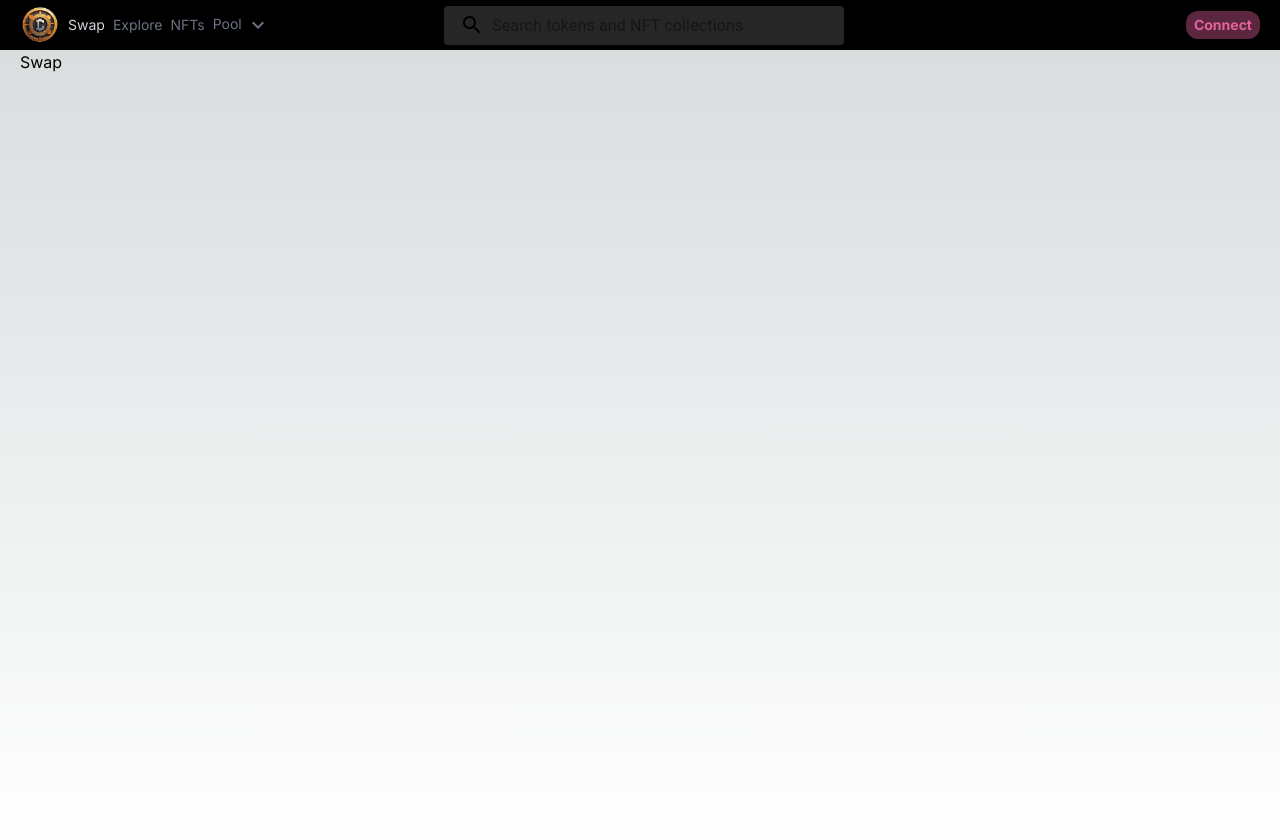
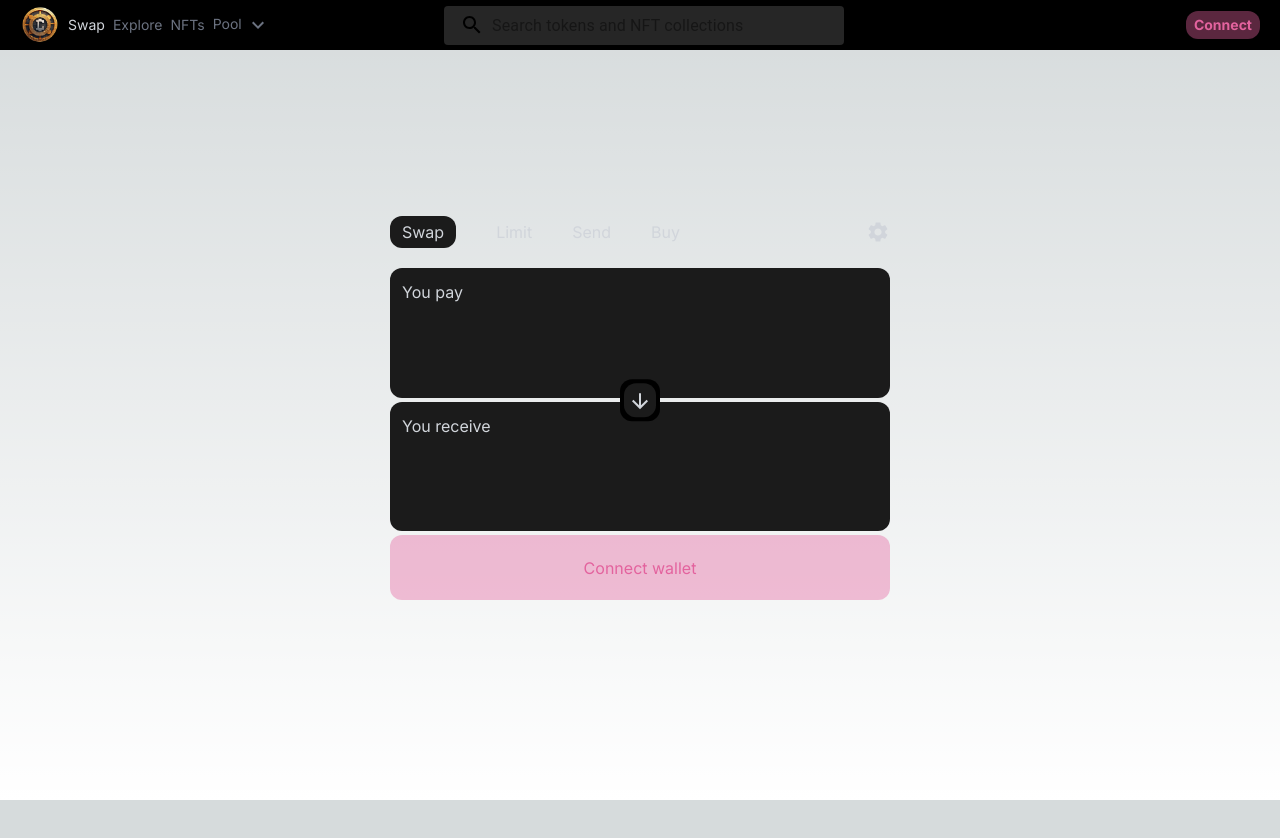
Before and after one commit to lsyurea/crypto_platform, a Next.js app in the folder frontend/: page /swap in a window 1280 px wide. Shown: the top 838 px of the page. After the commit the page ends 800 px from the top, so only its background shows below. Built offline with nearby package versions, Linux system fonts and the light colour scheme.

Commit message:
Create swap page

```diff
--- a/frontend/src/app/layout.tsx
+++ b/frontend/src/app/layout.tsx
@@ -19,9 +19,10 @@ export default function RootLayout({
     <html lang="en">
       <body className={inter.className}>
         {/* height is 50px */}
-        <Navbar />
+
         {/* ensures height is h-screen - 50px */}
-        <div className="h-screen -mt-50">
+        <div className="h-screen box-border mt-50">
+          <Navbar />
           {children}
         </div>
 
--- a/frontend/src/app/swap/page.tsx
+++ b/frontend/src/app/swap/page.tsx
@@ -1,7 +1,34 @@
+import SettingsIcon from '@mui/icons-material/Settings';
+import ArrowDownwardIcon from '@mui/icons-material/ArrowDownward';
+
 export default function Swap() {
     return (
-        <div className="w-full h-full px-5">
-            <h1>Swap</h1>
+        <div className="w-full h-full px-5 flex justify-center items-center text-gray-300">
+            <div className="h-[400px] w-[500px] flex flex-col gap-1 relative">
+                <div className="basis-1/6 flex justify-between items-center">
+                    <div className='flex gap-10 items-center'>
+                        <button className='px-3 py-1 rounded-xl bg-[#1b1b1b]'>Swap</button>
+                        <button>Limit</button>
+                        <button>Send</button>
+                        <button>Buy</button>
+                    </div>
+
+                    <SettingsIcon/>
+                </div>
+                <div className="basis-1/3 rounded-xl bg-[#1b1b1b] p-3">
+                    <h1>You pay</h1>
+                </div>
+                <div className="basis-1/3 rounded-xl bg-[#1b1b1b] p-3">
+                    <h1>You receive</h1>
+                </div>
+                <button className="basis-1/6 bg-[#e3639e] w-full px-2 py-1 rounded-xl bg-opacity-40 text-[#e3639e]">Connect wallet</button>
+
+                <div className="absolute top-[50%] left-[50%] translate-x-[-50%] translate-y-[-50%] rounded-xl bg-black p-1">
+                    <div className='bg-[#1b1b1b] rounded-xl p-1'>
+                        <ArrowDownwardIcon />
+                    </div>
+                </div>
+            </div>
         </div>
     )
 }
--- a/frontend/src/components/navbar.tsx
+++ b/frontend/src/components/navbar.tsx
@@ -49,7 +49,7 @@ export default function Navbar() {
     }));
 
     return (
-        <div className="w-full h-[50px] bg-black flex items-center px-5 text-sm">
+        <div className="absolute w-full h-[50px] bg-black flex items-center px-5 text-sm">
 
             <div className="basis-1/3 flex gap-2 text-gray-500 items-center">
                 <Image src="/logo.png" alt="logo" width={40} height={40} />
```
